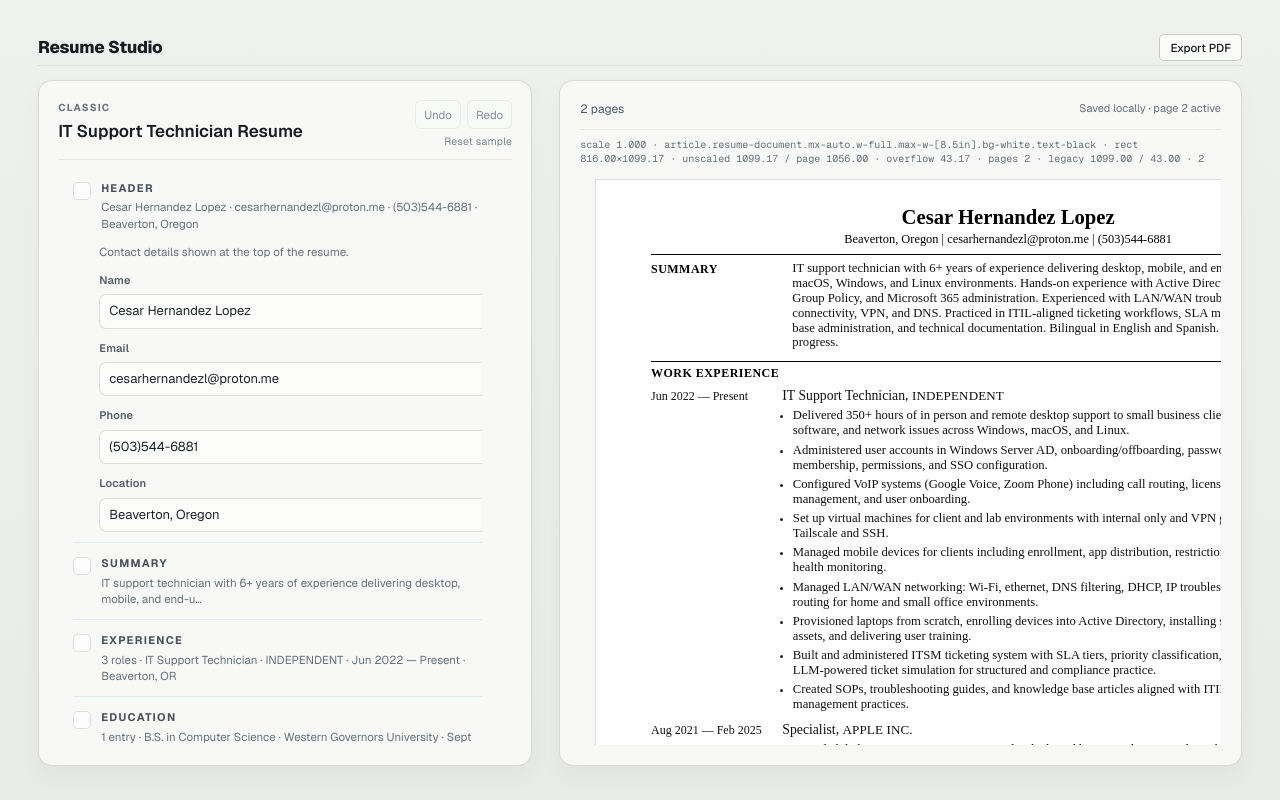
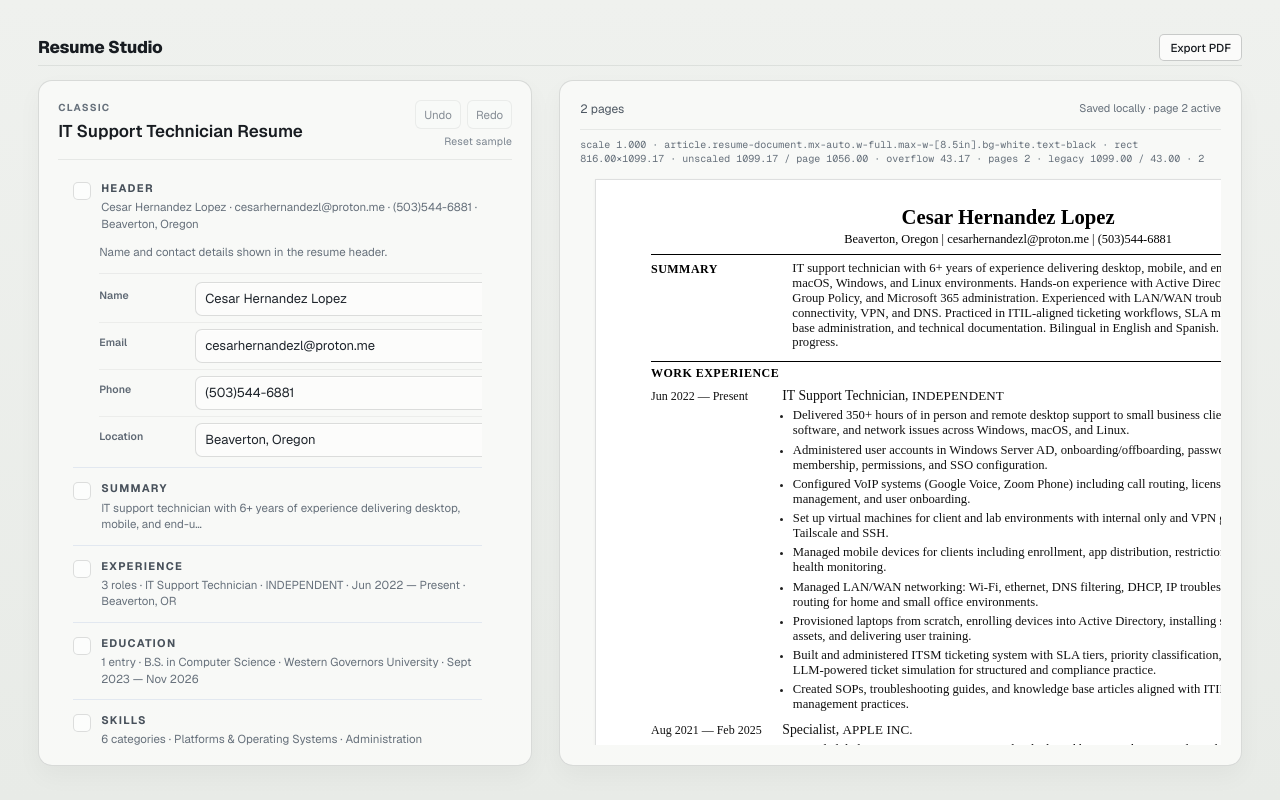
Before and after one commit to Leroy-Cloud-Infra/resume-studio, a Next.js app: page / in a window 1280 px wide. Both pictures are taken after a click on the button 285 px from the left and 205 px from the top of the page. Built offline with nearby package versions, Linux system fonts and the light colour scheme.

Commit message:
Polish header editor layout

```diff
--- a/src/app/globals.css
+++ b/src/app/globals.css
@@ -554,6 +554,39 @@ body {
 .rs-skill-section-title {
   border-top: 1px solid rgba(24, 28, 33, 0.06);
   padding-top: 8px;
+}
+
+.rs-header-identity-block {
+  border-top: 1px solid rgba(24, 28, 33, 0.06);
+  padding-top: 8px;
+}
+
+.rs-header-identity-block .rs-property-row {
+  gap: 10px;
+  padding-top: 6px;
+  padding-bottom: 6px;
+}
+
+.rs-header-identity-block .rs-property-label {
+  padding-top: 6px;
+  color: #5f6974;
+  font-size: 10.5px;
+  font-weight: 600;
+  letter-spacing: 0.01em;
+  text-transform: none;
+}
+
+.resume-editor-panel .rs-header-control {
+  min-height: 30px;
+  border-color: rgba(24, 28, 33, 0.1);
+  background: rgba(252, 252, 251, 0.72);
+  padding: 5px 7px;
+}
+
+.resume-editor-panel .rs-header-control:focus {
+  border-color: rgba(48, 72, 104, 0.24);
+  background: rgba(255, 255, 255, 0.94);
+  box-shadow: 0 0 0 2px rgba(48, 72, 104, 0.08);
 }
 
 .rs-skill-section-title .rs-property-row,
--- a/src/components/resume/ResumeEditor.tsx
+++ b/src/components/resume/ResumeEditor.tsx
@@ -1371,13 +1371,15 @@ export function ResumeEditor({ initialResume, templateId }: ResumeEditorProps) {
             >
               <div className="space-y-3">
                 <p className={UI_NOTE_CLASSES}>
-                  Contact details shown at the top of the resume.
+                  Name and contact details shown in the resume header.
                 </p>
 
-                <label className="block text-sm">
-                  <span className="mb-1 block font-medium text-slate-700">Name</span>
+                <div className="rs-header-identity-block">
+                  <div className="rs-property-row">
+                    <div className="rs-property-label">Name</div>
+                    <div className="rs-property-value">
                       <input
-                    className="w-full rounded-md border border-slate-300 px-3 py-2 text-sm outline-none ring-slate-300 transition focus:ring-2"
+                        className="rs-property-control rs-header-control"
                         value={resume.header.name}
                         onChange={(event) =>
                           setResume((current) => ({
@@ -1386,12 +1388,14 @@ export function ResumeEditor({ initialResume, templateId }: ResumeEditorProps) {
                           }))
                         }
                       />
-                </label>
-
-                <label className="block text-sm">
-                  <span className="mb-1 block font-medium text-slate-700">Email</span>
+                    </div>
+                  </div>
+
+                  <div className="rs-property-row">
+                    <div className="rs-property-label">Email</div>
+                    <div className="rs-property-value">
                       <input
-                    className="w-full rounded-md border border-slate-300 px-3 py-2 text-sm outline-none ring-slate-300 transition focus:ring-2"
+                        className="rs-property-control rs-header-control"
                         value={resume.header.email}
                         onChange={(event) =>
                           setResume((current) => ({
@@ -1400,12 +1404,14 @@ export function ResumeEditor({ initialResume, templateId }: ResumeEditorProps) {
                           }))
                         }
                       />
-                </label>
-
-                <label className="block text-sm">
-                  <span className="mb-1 block font-medium text-slate-700">Phone</span>
+                    </div>
+                  </div>
+
+                  <div className="rs-property-row">
+                    <div className="rs-property-label">Phone</div>
+                    <div className="rs-property-value">
                       <input
-                    className="w-full rounded-md border border-slate-300 px-3 py-2 text-sm outline-none ring-slate-300 transition focus:ring-2"
+                        className="rs-property-control rs-header-control"
                         value={resume.header.phone}
                         onChange={(event) =>
                           setResume((current) => ({
@@ -1414,12 +1420,14 @@ export function ResumeEditor({ initialResume, templateId }: ResumeEditorProps) {
                           }))
                         }
                       />
-                </label>
-
-                <label className="block text-sm">
-                  <span className="mb-1 block font-medium text-slate-700">Location</span>
+                    </div>
+                  </div>
+
+                  <div className="rs-property-row">
+                    <div className="rs-property-label">Location</div>
+                    <div className="rs-property-value">
                       <input
-                    className="w-full rounded-md border border-slate-300 px-3 py-2 text-sm outline-none ring-slate-300 transition focus:ring-2"
+                        className="rs-property-control rs-header-control"
                         value={resume.header.location}
                         onChange={(event) =>
                           setResume((current) => ({
@@ -1428,7 +1436,9 @@ export function ResumeEditor({ initialResume, templateId }: ResumeEditorProps) {
                           }))
                         }
                       />
-                </label>
+                    </div>
+                  </div>
+                </div>
               </div>
             </EditorStackSection>
 
```
Lines whose indentation alone changed are shown as unchanged.
